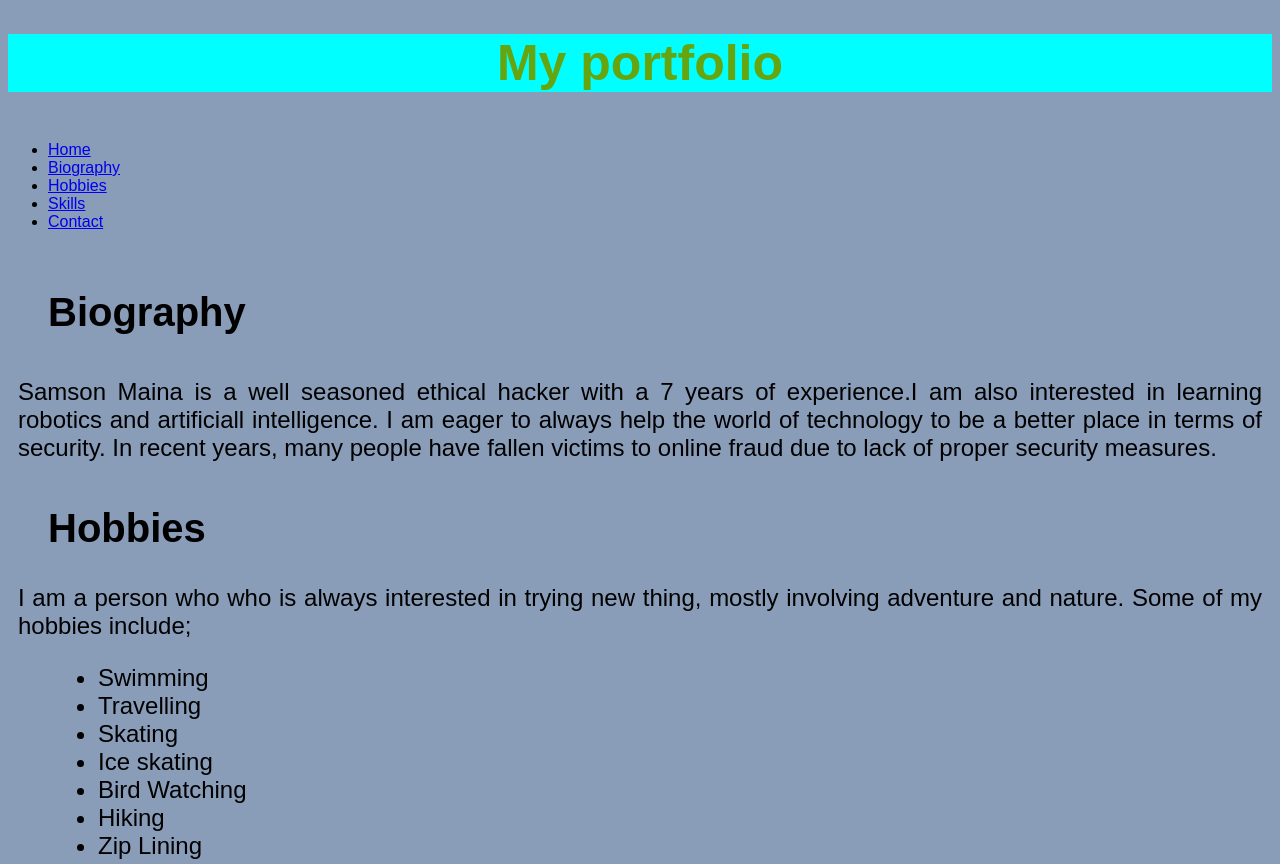
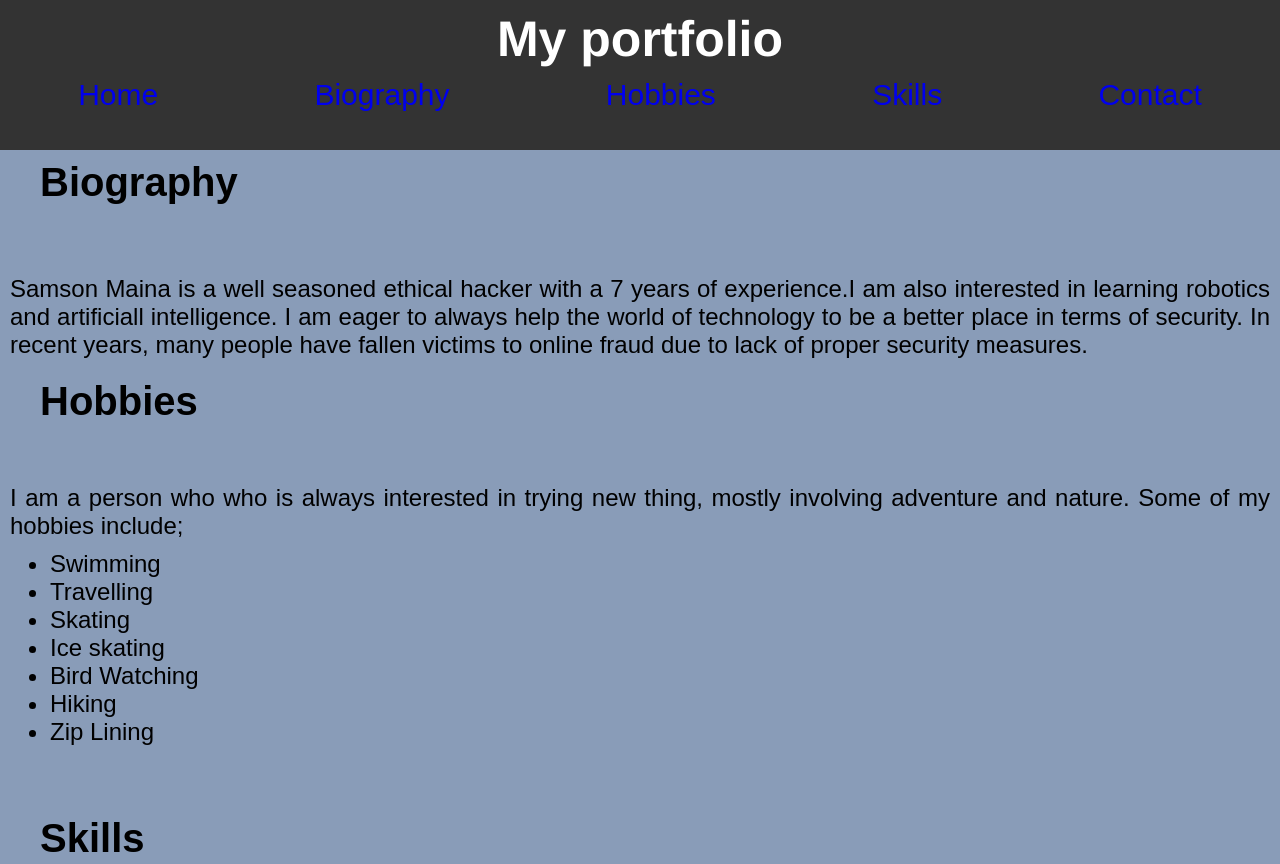
Before and after one commit to mwangisam203/my-wesbite, a plain HTML site: page index.html in a window 1280 px wide. Shown: the top 864 px of the page. Drawn offline with Linux system fonts and the light colour scheme.

Commit message:
css modidied

```diff
--- a/index.html
+++ b/index.html
@@ -9,11 +9,12 @@
 </head>
 
 <body>
+    <div class="hd">
         <header>
             <h1>My portfolio</h1>
             <nav>
-            <ul>
-                <li><a href="#HOME">Home</a></li>
+                <ul style="list-style-type: none;">
+                    <li ><a href="#HOME">Home</a></li>
                     <li><a href="#BIOHRAPHY">Biography</a></li>
                     <li><a href="#HOBBIES">Hobbies</a></li>
                     <li><a href="#SKILLS">Skills</a></li>
@@ -21,6 +22,8 @@
                 </ul>
             </nav>
             </header>
+    </div>
+        <div class="mainn">
         <main>
             <section id="Biography">
                 <h2>Biography</h2>
@@ -65,6 +68,7 @@
                     </li>
             </section>
         </main>
+        </div>
         <footer>
             <section id="Contact">
                 <h2>Contact</h2>
--- a/style.css
+++ b/style.css
@@ -1,21 +1,42 @@
+*{
+    margin: 0;
+    padding: 0;
+    text-decoration: none;
+}
+
 body {
     font-family: Arial, Helvetica, sans-serif;
     background-color: hsl(216, 25%, 63%);
 }
 
-nav{
-justify-content: space-between;
+nav ul {
+    padding-top: 10px;
+justify-content: space-around;
 display: flex;
-flex-direction: row;
-
+font-size: 30px;
+color: antiquewhite;
+}
+header {
+    background-color: #333;
+    color: #fff;
+    text-align: center;
+    position:fixed;
+    width: 100%;
+    height: 150px;
+    margin-top: -150px;
 
 }
+
 header h1 {
+    padding-top: 10px;
     text-align: center;
     font-size: 50px;
-    color: rgb(100, 165, 16);
-    background-color: aqua;
-
+    font-family: 'Franklin Gothic Medium', 'Arial Narrow', Arial, sans-serif;
+}
+.mainn{
+     margin-top: 150px ;
+     width:100%;
+     height: 1200px;
 }
 
 #Biography h2 {
@@ -28,6 +49,7 @@ header h1 {
 #Biography p {
     text-align: justify;
     margin: 10px;
+    padding-top: 50px;
     padding-bottom: 10px;
     font-size: x-large;
     font-weight: 500px;
@@ -43,7 +65,7 @@ header h1 {
     text-align:justify;
     margin: 10px;
     font-size: x-large;
-
+    padding-top: 50px;
 }
 
 #Hobbies ul {
@@ -61,6 +83,7 @@ header h1 {
     text-align: justify;
     margin: 10px;
     font-size: x-large;
+    padding-top: 50px;
 }
 
 #Skills ol {
@@ -68,3 +91,13 @@ header h1 {
     font-size: x-large;
     margin: 10px;
 }
+footer {
+    padding-top: 10px;
+    background-color: #060101;
+    color: #fff;
+    text-align: center;
+    position:sticky;
+    width: 100%;
+    height: 100px;
+
+}
```
Also changed, not shown: package-lock.json (added). Lines whose indentation alone changed are shown as unchanged.
